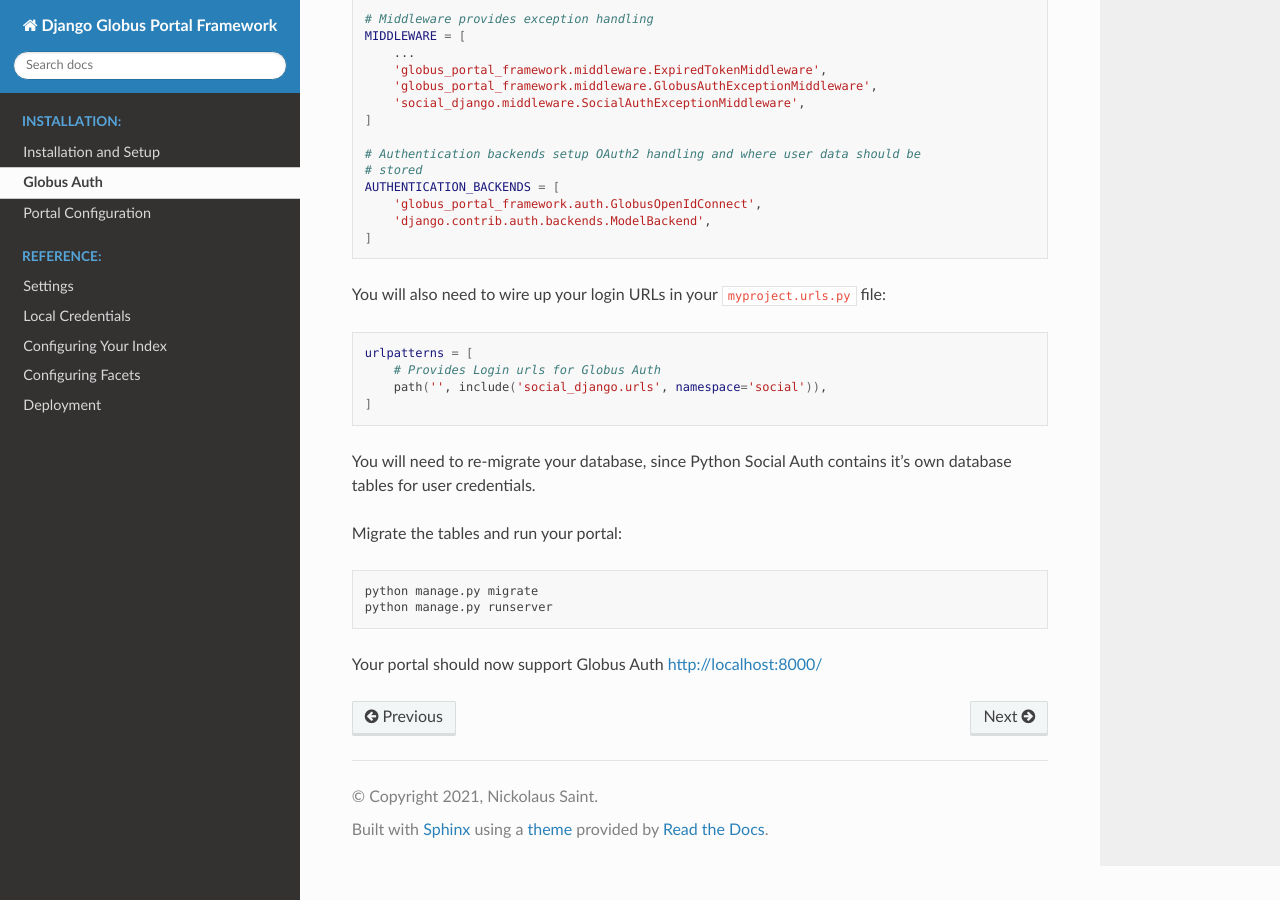
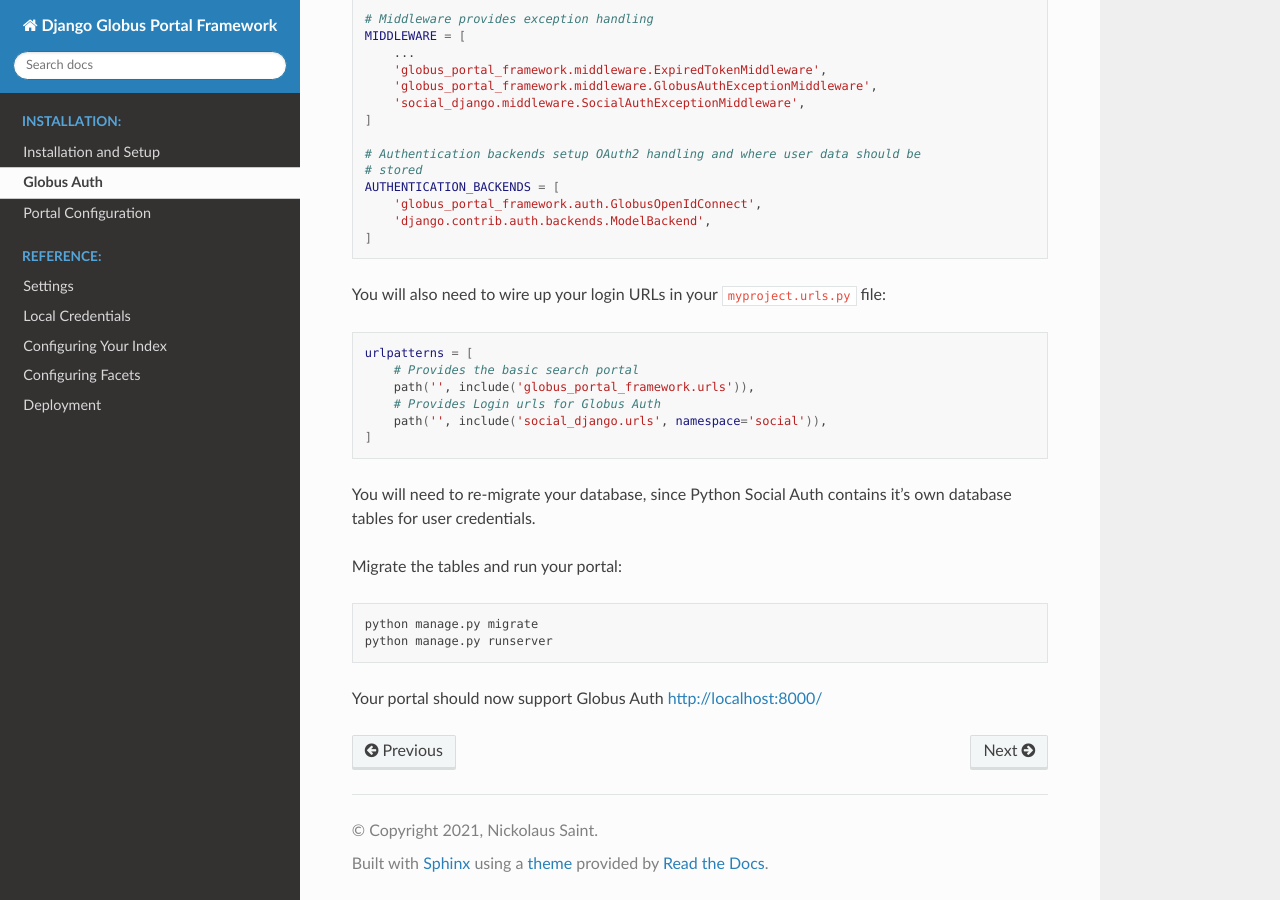
Before and after one commit to globus/django-globus-portal-framework, a Sphinx documentation site: the page built from docs/source/tutorial/globus-auth.rst, in a window 1280 px wide and 900 px high, scrolled down 801 px. Built offline with Sphinx 7.4.7 and the Read the Docs theme 2.0.0, drawn with Linux system fonts in a browser that asks for light colours.

Commit message:
docs: Fix missing urls line in 'adding auth' docs

```diff
--- a/docs/source/tutorial/globus-auth.rst
+++ b/docs/source/tutorial/globus-auth.rst
@@ -59,6 +59,8 @@
 .. code-block:: bash
 
   urlpatterns = [
+      # Provides the basic search portal
+      path('', include('globus_portal_framework.urls')),
       # Provides Login urls for Globus Auth
       path('', include('social_django.urls', namespace='social')),
   ]
```
